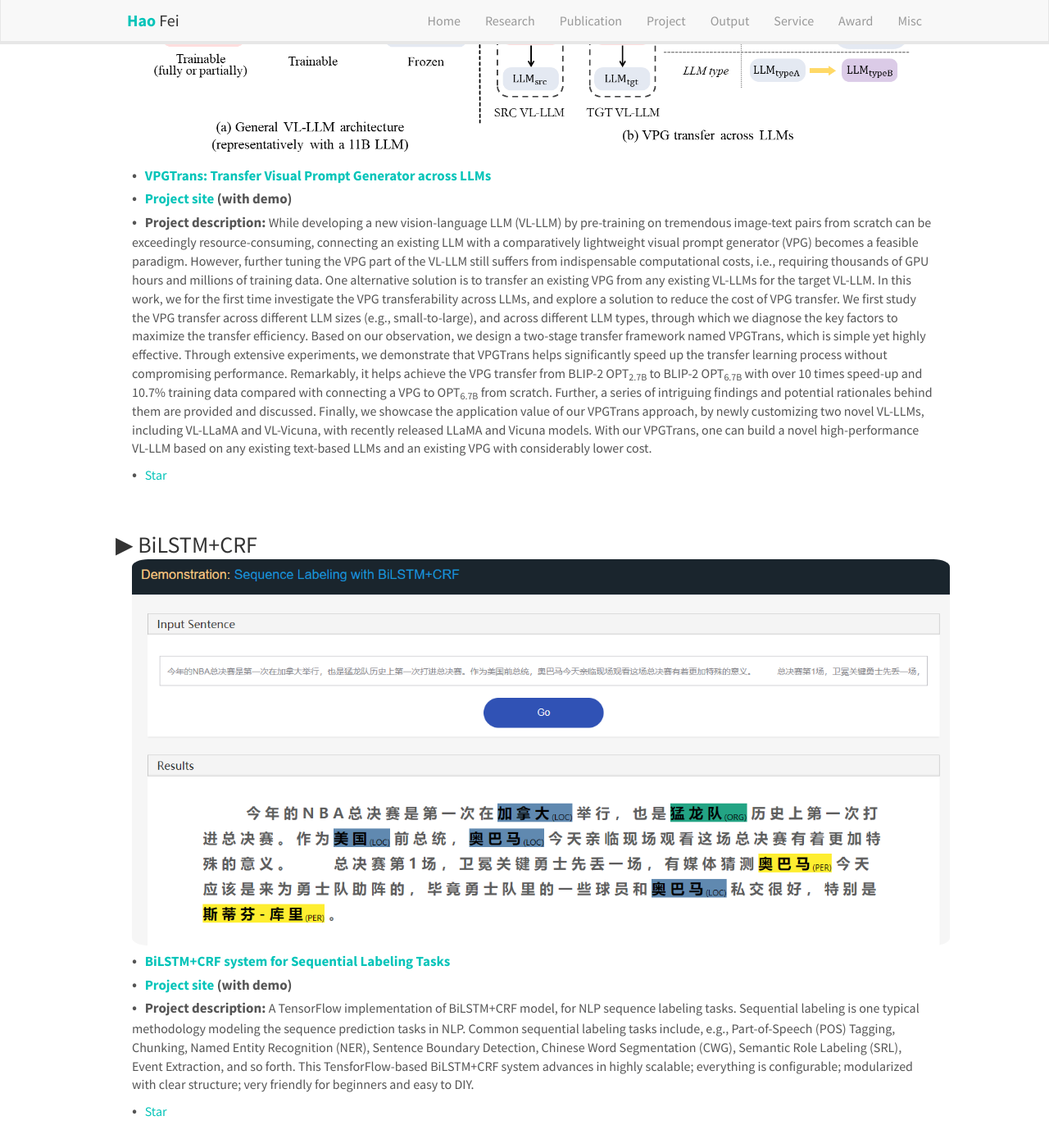
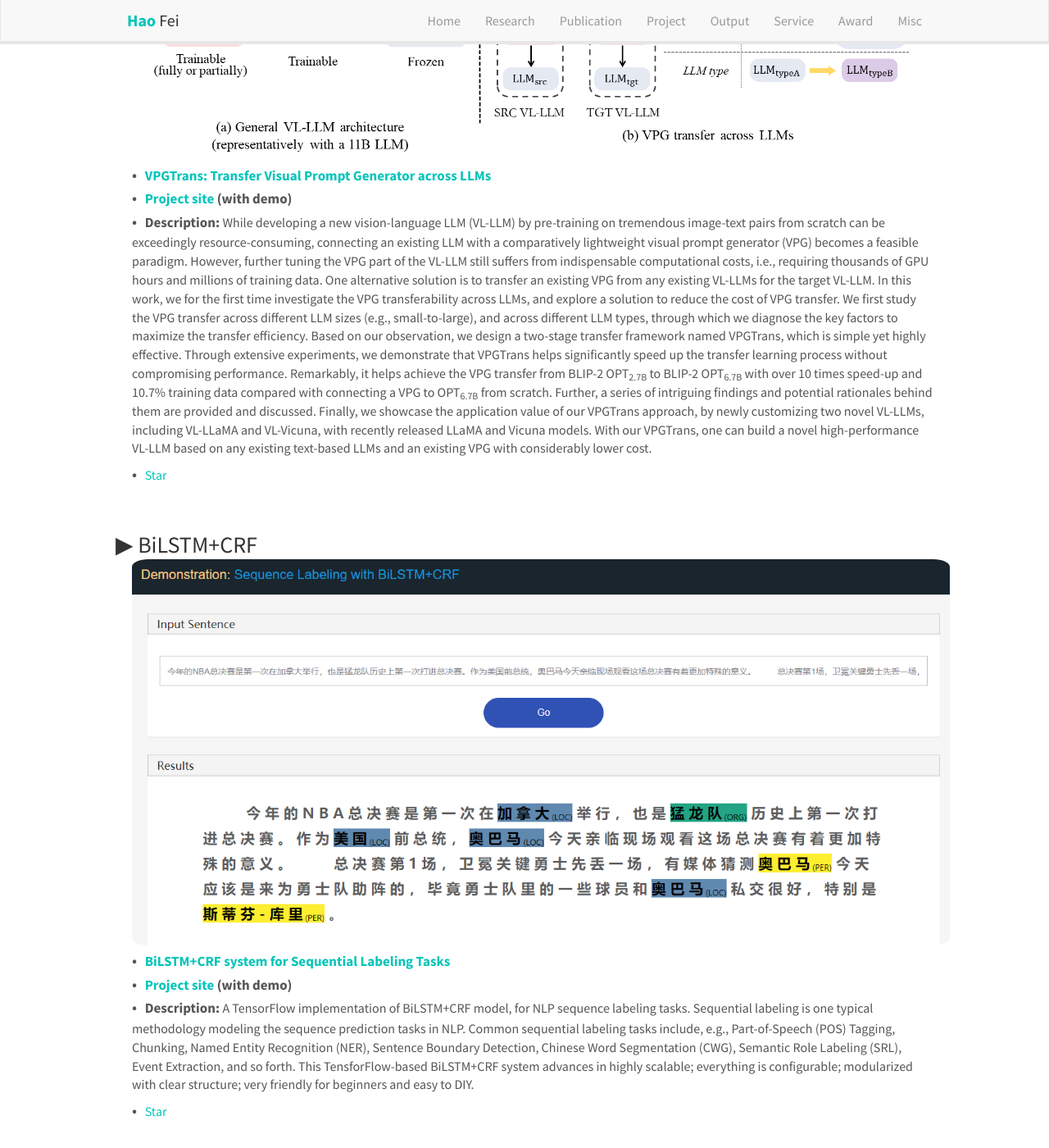
Before and after one commit to scofield7419/scofield7419.github.io, a Jekyll site: the page built from _pages/projects.md, in a window 1280 px wide and 1400 px high, scrolled down 270 px. Shown: the whole window at 82% size. Built offline with Jekyll 4.4.1, drawn with Linux system fonts in a browser that asks for light colours; nearby versions of some CDN libraries; comment, search, counter and statistics services are not loaded; a style sheet for code colours, icons or effects is not loaded; some of the changed text lies outside the part shown.

Commit message:
Update projects.md

```diff
--- a/_pages/projects.md
+++ b/_pages/projects.md
@@ -24,7 +24,7 @@ permalink: /projects
 <div  style="margin-left: 20px;margin-top: -20px">
 {% if proj.paper %}<span style="font-size: 20px;">&#8226;</span> &nbsp; <strong style="font-size: 17px;"><a href="{{proj.paper.link}}">{{proj.paper.name}}</a></strong><br />{% endif %}
 <span style="font-size: 20px;">&#8226;</span> &nbsp; <strong style="font-size: 17px;"><a href="{{proj.site.link}}">Project site</a>{% if proj.site.note %} ({{proj.site.note}}){% endif %}</strong> &nbsp; &nbsp; &nbsp; <br>
-<span style="font-size: 20px;">&#8226;</span> &nbsp; <strong style="font-size: 17px;">Project description: </strong>{{ proj.desc}}<br>
+<span style="font-size: 20px;">&#8226;</span> &nbsp; <strong style="font-size: 17px;">Description: </strong>{{ proj.desc}}<br>
 <div style="margin-top: -5px">
 <span style="font-size: 20px;">&#8226;</span> &nbsp; <a class="github-button" href="{{proj.paper.code}}" data-show-count="true" aria-label="Star buttons/github-buttons on GitHub">Star</a>
 </div>
```
